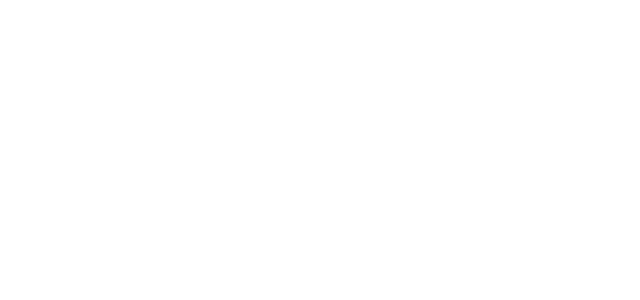
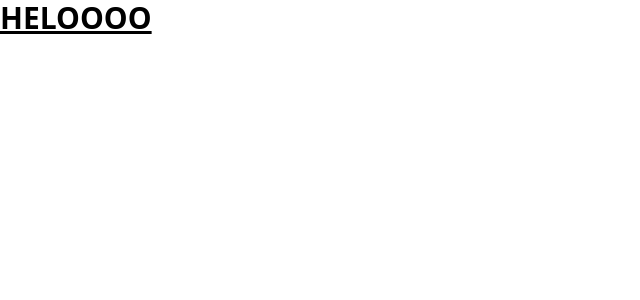
Before and after one commit to AjayGhimire1998/youtify, a React (Create React App) app: page / in a window 1280 px wide. Shown: the top 300 px of the page, without its empty margins (0-640 px from the left). Built offline with nearby package versions, Linux system fonts and the light colour scheme.

Commit message:
configured tailwind css

```diff
--- a/craco.config.js
+++ /dev/null
@@ -1,10 +0,0 @@
-module.exports = {
-    style: {
-      postcss: {
-        plugins: [
-          require('tailwindcss'),
-          require('autoprefixer'),
-        ],
-      },
-    },
-  }
--- a/package.json
+++ b/package.json
@@ -13,9 +13,9 @@
     "web-vitals": "^2.1.4"
   },
   "scripts": {
-    "start": "craco start",
-     "build": "craco build",
-     "test": "craco test",
+    "start": "react-scripts start",
+    "build": "react-scripts build",
+    "test": "react-scripts test",
     "eject": "react-scripts eject"
   },
   "eslintConfig": {
--- /dev/null
+++ b/postcss.config.js
@@ -0,0 +1,6 @@
+module.exports = {
+  plugins: {
+    tailwindcss: {},
+    autoprefixer: {},
+  },
+}
--- a/src/App.css
+++ /dev/null
@@ -1,38 +0,0 @@
-.App {
-  text-align: center;
-}
-
-.App-logo {
-  height: 40vmin;
-  pointer-events: none;
-}
-
-@media (prefers-reduced-motion: no-preference) {
-  .App-logo {
-    animation: App-logo-spin infinite 20s linear;
-  }
-}
-
-.App-header {
-  background-color: #282c34;
-  min-height: 100vh;
-  display: flex;
-  flex-direction: column;
-  align-items: center;
-  justify-content: center;
-  font-size: calc(10px + 2vmin);
-  color: white;
-}
-
-.App-link {
-  color: #61dafb;
-}
-
-@keyframes App-logo-spin {
-  from {
-    transform: rotate(0deg);
-  }
-  to {
-    transform: rotate(360deg);
-  }
-}
--- a/src/App.js
+++ b/src/App.js
@@ -1,9 +1,8 @@
-import logo from './logo.svg';
-import './App.css';
 
 function App() {
   return (
-    <div className="App">
+    <div >
+      <h1 className="text-3xl font-bold underline">HELOOOO</h1>
 
     </div>
   );
--- a/src/index.css
+++ b/src/index.css
@@ -1,4 +1,3 @@
-body {
-  margin: 0;
-
-}
+@tailwind base;
+@tailwind components;
+@tailwind utilities;
--- a/tailwind.config.js
+++ b/tailwind.config.js
@@ -1,10 +1,9 @@
+
 module.exports = {
-  purge: ["hehe"],
-  darkMode: false, // or 'media' or 'class'
+  content: [
+    "./src/**/*.{js,jsx,ts,tsx}",
+  ],
   theme: {
-    extend: {},
-  },
-  variants: {
     extend: {},
   },
   plugins: [],
```
Also changed, not shown: src/logo.svg (deleted), 1 other file (tests, documents, lock files or other folders).
